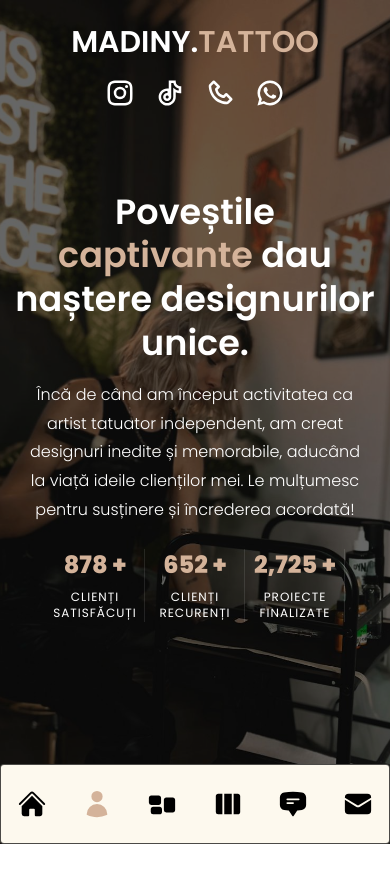
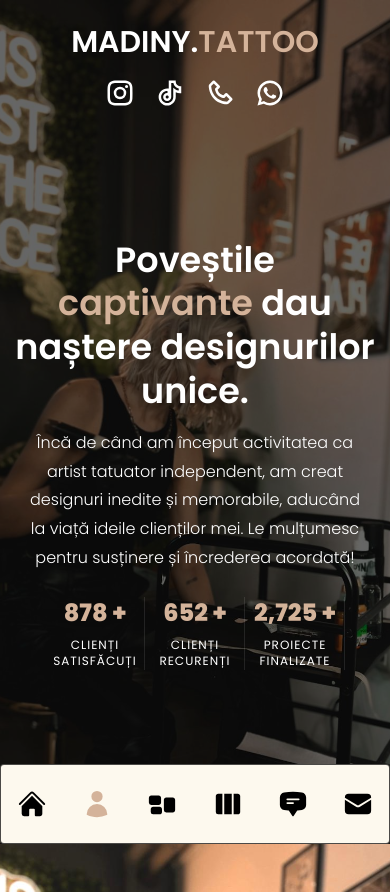
Before and after one commit to mafterr11/MadinyTattoo, a Next.js app: page /about in a window 390 px wide. Before the commit the page ends 844 px from the top, so only its background shows below. Built offline with nearby package versions, Linux system fonts and the light colour scheme.

Commit message:
AboutPage Responsive

```diff
--- a/app/about/page.jsx
+++ b/app/about/page.jsx
@@ -99,7 +99,7 @@
 const About = () => {
   const [index, setIndex] = useState(0);
   return (
-    <div className='h-full bg-primary/60 py-32 text-center xl:text-left'>
+    <div className='h-full bg-primary/60 py-12 text-center xl:text-left'>
       {/* <Circles /> */}
       {/* avatar img */}
       {/* <motion.div
@@ -111,7 +111,7 @@
       >
         <Avatar />
       </motion.div> */}
-      <div className='container mx-auto h-full flex flex-col items-center xl:flex-row gap-x-6'>
+      <div className='container mx-auto h-screen xl:h-full flex flex-col items-center xl:flex-row gap-x-6'>
         {/* text */}
         <div className='flex-1 flex flex-col justify-center'>
           <motion.h2
```
